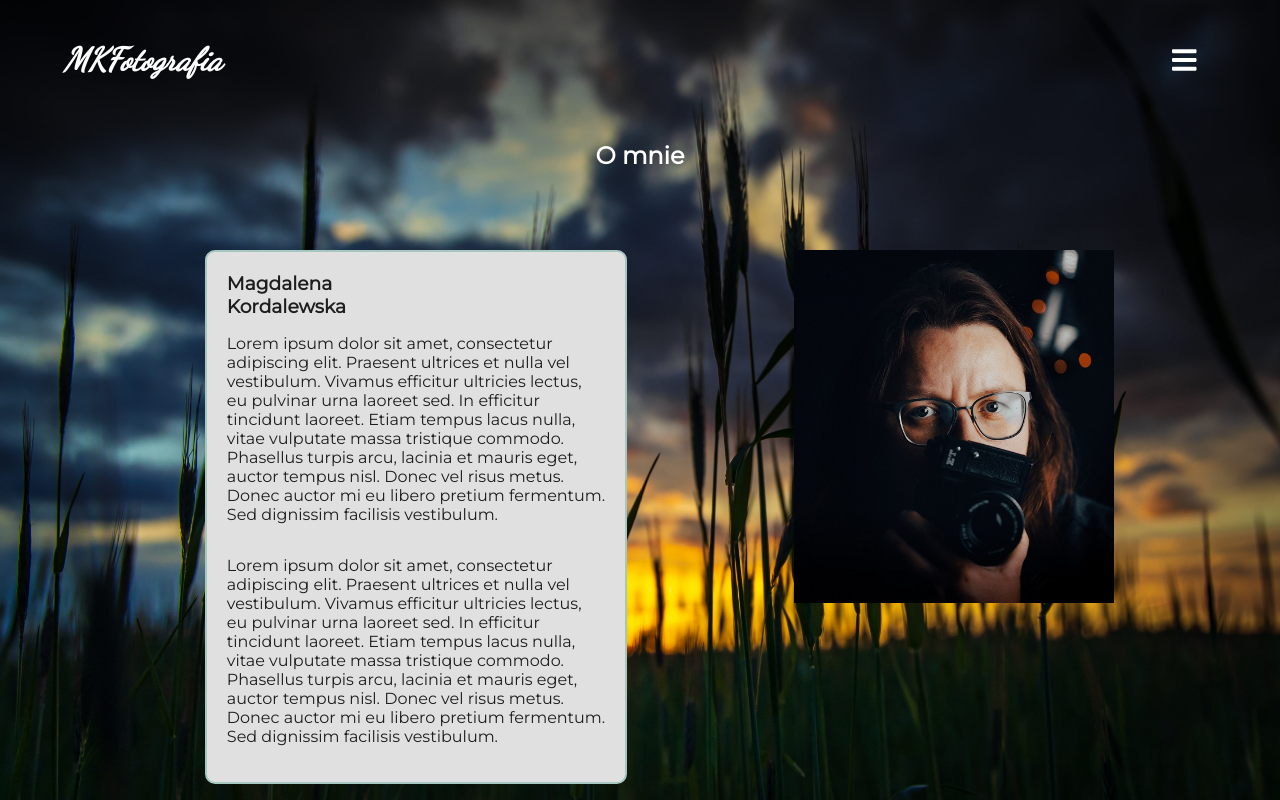
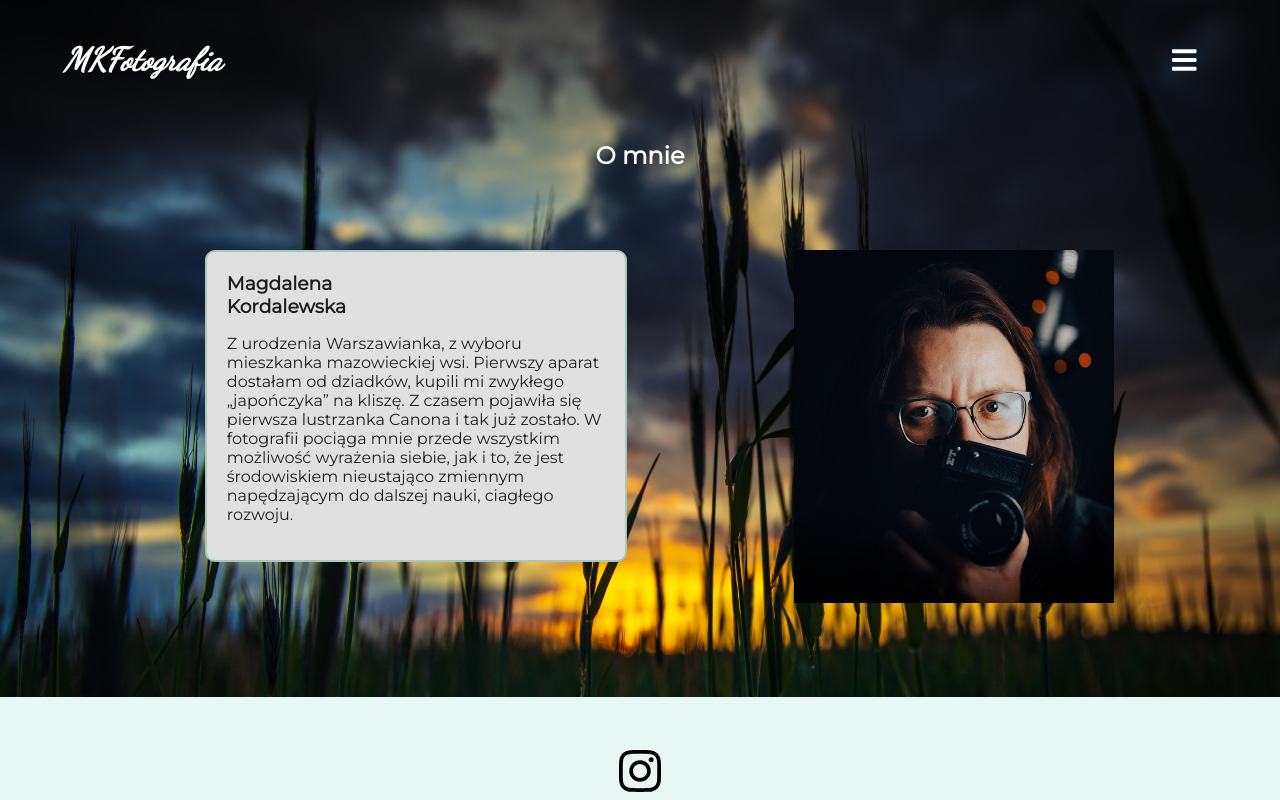
Before and after one commit to MateuszSobiech/mkFotografia.v2, an Angular app: page /o-mnie in a window 1280 px wide. Built offline with nearby package versions, Linux system fonts and the light colour scheme.

Commit message:
Update texts.

```diff
--- a/src/app/galeria/galeria.component.html
+++ b/src/app/galeria/galeria.component.html
@@ -10,7 +10,8 @@
           src="{{ item }}"
           alt="Zdjęcie z galerii {{ title }}"
         />
-        <p>Opis</p>
+        <p><br /></p>
+        <!-- <p>Opis</p> -->
       </div>
     </div>
   </div>
--- a/src/app/o-mnie/o-mnie.component.html
+++ b/src/app/o-mnie/o-mnie.component.html
@@ -11,20 +11,20 @@
       Kordalewska
     </h3>
     <p>
+      Z urodzenia Warszawianka, z wyboru mieszkanka mazowieckiej wsi. Pierwszy
+      aparat dostałam od dziadków, kupili mi zwykłego „japończyka” na kliszę. Z
+      czasem pojawiła się pierwsza lustrzanka Canona i tak już zostało. W
+      fotografii pociąga mnie przede wszystkim możliwość wyrażenia siebie, jak i
+      to, że jest środowiskiem nieustająco zmiennym napędzającym do dalszej
+      nauki, ciagłego rozwoju.
+    </p>
+    <!-- <p>
       Lorem ipsum dolor sit amet, consectetur adipiscing elit. Praesent ultrices
       et nulla vel vestibulum. Vivamus efficitur ultricies lectus, eu pulvinar
       urna laoreet sed. In efficitur tincidunt laoreet. Etiam tempus lacus
       nulla, vitae vulputate massa tristique commodo. Phasellus turpis arcu,
       lacinia et mauris eget, auctor tempus nisl. Donec vel risus metus. Donec
       auctor mi eu libero pretium fermentum. Sed dignissim facilisis vestibulum.
-    </p>
-    <p>
-      Lorem ipsum dolor sit amet, consectetur adipiscing elit. Praesent ultrices
-      et nulla vel vestibulum. Vivamus efficitur ultricies lectus, eu pulvinar
-      urna laoreet sed. In efficitur tincidunt laoreet. Etiam tempus lacus
-      nulla, vitae vulputate massa tristique commodo. Phasellus turpis arcu,
-      lacinia et mauris eget, auctor tempus nisl. Donec vel risus metus. Donec
-      auctor mi eu libero pretium fermentum. Sed dignissim facilisis vestibulum.
-    </p>
+    </p> -->
   </div>
 </div>
--- a/src/app/photo/photo.component.html
+++ b/src/app/photo/photo.component.html
@@ -4,11 +4,6 @@
     <a routerLink="{{ router }}">{{ title }}</a>
   </h3>
   <p>
-    Lorem ipsum dolor sit amet, consectetur adipiscing elit. Praesent ultrices
-    et nulla vel vestibulum. Vivamus efficitur ultricies lectus, eu pulvinar
-    urna laoreet sed. In efficitur tincidunt laoreet. Etiam tempus lacus nulla,
-    vitae vulputate massa tristique commodo. Phasellus turpis arcu, lacinia et
-    mauris eget, auctor tempus nisl. Donec vel risus metus. Donec auctor mi eu
-    libero pretium fermentum. Sed dignissim facilisis vestibulum.
+    {{ description }}
   </p>
 </div>
--- a/src/app/photo/photo.component.ts
+++ b/src/app/photo/photo.component.ts
@@ -18,4 +18,7 @@ export class PhotoComponent implements OnInit {
 
   @Input()
   title = '';
+
+  @Input()
+  description = '';
 }
--- a/src/app/start/start.component.html
+++ b/src/app/start/start.component.html
@@ -1,9 +1,8 @@
 <div class="start">
   <div class="wstep">
     <p style="color: #fff; font-weight: bold">
-      Lorem ipsum dolor sit amet, consectetur adipiscing elit. Praesent ultrices
-      et nulla vel vestibulum. Vivamus efficitur ultricies lectus, eu pulvinar
-      urna laoreet sed. In efficitur tincidunt laoreet.
+      „Chciałbym czasem znaleźć się w takim miejscu, gdzie Bóg czeka tylko, aby
+      komuś otworzyć migawkę.“ — <i>Ansel Adams</i>
     </p>
   </div>
   <div class="galerie">
@@ -11,21 +10,25 @@
       [router]="makroRouter"
       [imgUrl]="makroImg"
       [title]="makroTitle"
+      [description]="makroDescription"
     ></app-photo>
     <app-photo
       [router]="produktowaRouter"
       [imgUrl]="produktowaImg"
       [title]="produktowaTitle"
+      [description]="produktowaDescription"
     ></app-photo>
     <app-photo
       [router]="krajobrazyRouter"
       [imgUrl]="krajobrazyImg"
       [title]="krajobrazyTitle"
+      [description]="krajobrazyDescription"
     ></app-photo>
     <app-photo
       [router]="ludzieRouter"
       [imgUrl]="ludzieImg"
       [title]="ludzieTitle"
+      [description]="ludzieDescription"
     ></app-photo>
   </div>
 </div>
--- a/src/app/start/start.component.ts
+++ b/src/app/start/start.component.ts
@@ -13,16 +13,24 @@ export class StartComponent implements OnInit {
   makroRouter = '/g-makro';
   makroImg = '../../assets/img/macro/macro3-min.jpg';
   makroTitle = 'Macro';
+  makroDescription =
+    '- uwielbiam odkrywać nowe oblicza natury. Uchwycić tę grę naturalnego światła. Te drobne szczegóły, które można dostrzec tylko przez wizjer aparatu. Gra kolorów, różnorodna struktura powierzchni kwiatów, traw, drzew, to pociąga za sobą.';
 
   produktowaRouter = '/g-produktowa';
   produktowaImg = '../../assets/img/produktowa/produktowa4-min.jpg';
   produktowaTitle = 'Produktowa';
+  produktowaDescription =
+    '- wciąga mnie sam proces tworzenia, zabawa elementami sesji, gra światłem, wolę bardziej tworzyć w świetle zastanym, ale jednak wiele możliwości daje pełna kontrola nad oświetleniem. Najbardziej lubię dodać magię zwykłemu przedmiotowi. Zależy mi by pokazać.';
 
   krajobrazyRouter = '/g-krajobrazy';
   krajobrazyImg = '../../assets/img/krajobrazy/krajobrazy3-min.jpg';
   krajobrazyTitle = 'Krajobrazy';
+  krajobrazyDescription =
+    '- plecak, aparat, statyw i w drogę. Zawsze coś się trafi nowego, oby tylko światło sprzyjało. Te momenty idealnego ułożenie się chmur, gałezi… gdy dociera się na miejsce to trzeba dostrzec to czego inni nie widzą. Otworzyć oczy swojej duszy. A jeśli w mokrych butach skończę spacer, nic to, było warto';
 
   ludzieRouter = '/g-ludzie';
   ludzieImg = '../../assets/img/ludzie/ludzie6-min.jpg';
   ludzieTitle = 'Ludzie';
+  ludzieDescription =
+    '- nie lubię portretów studyjnych, choć i takie robię. Lubię ludzi w ich naturalnym środowisku, gdy zdjęcia uchwycą osobowość, charakterystyczne zachowanie. W czasie sesji można nawiązać relację, która prowadzi do otworzenia się osoby i stworzenia prawdziwych zdjęć. ';
 }
```
